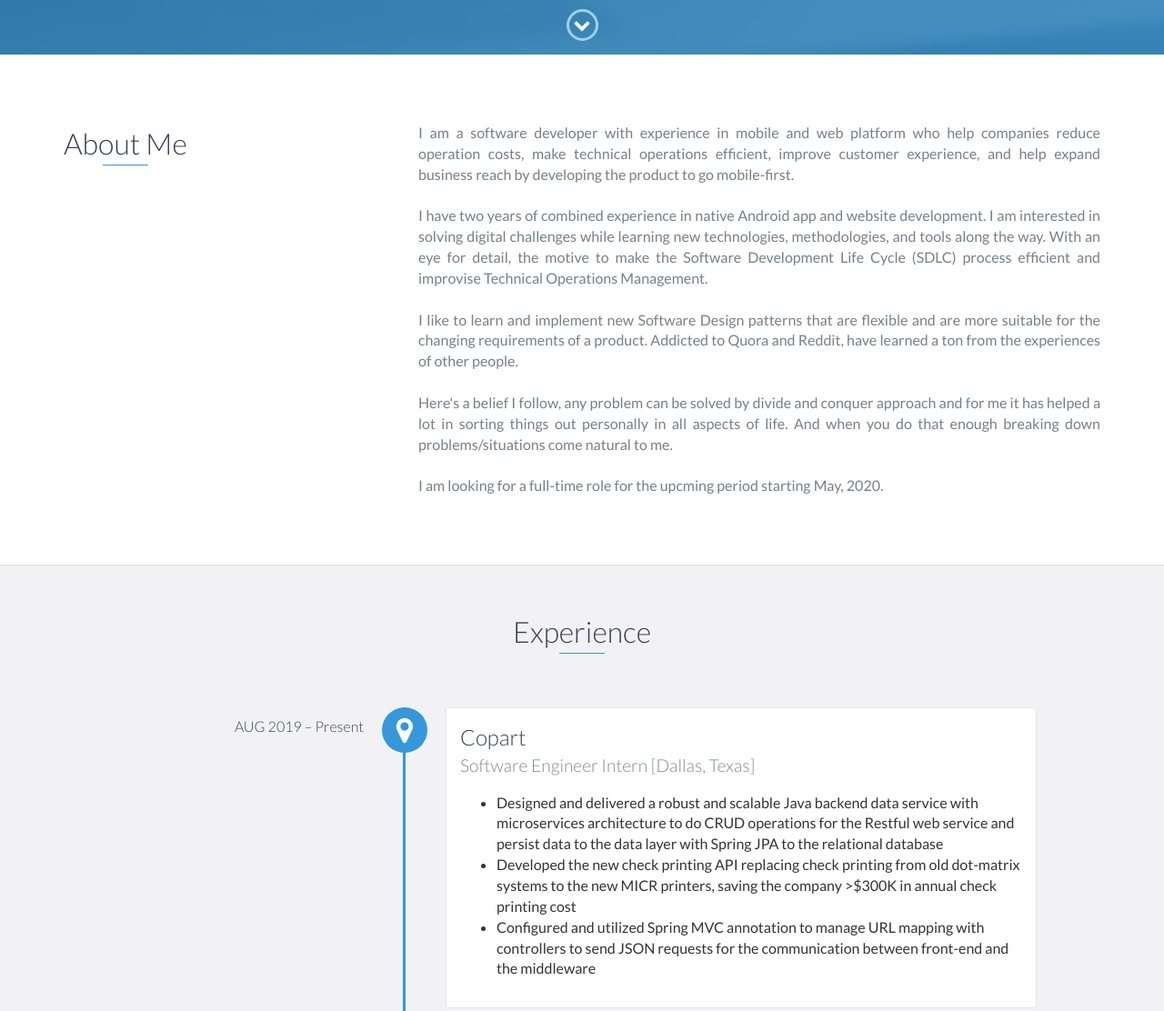
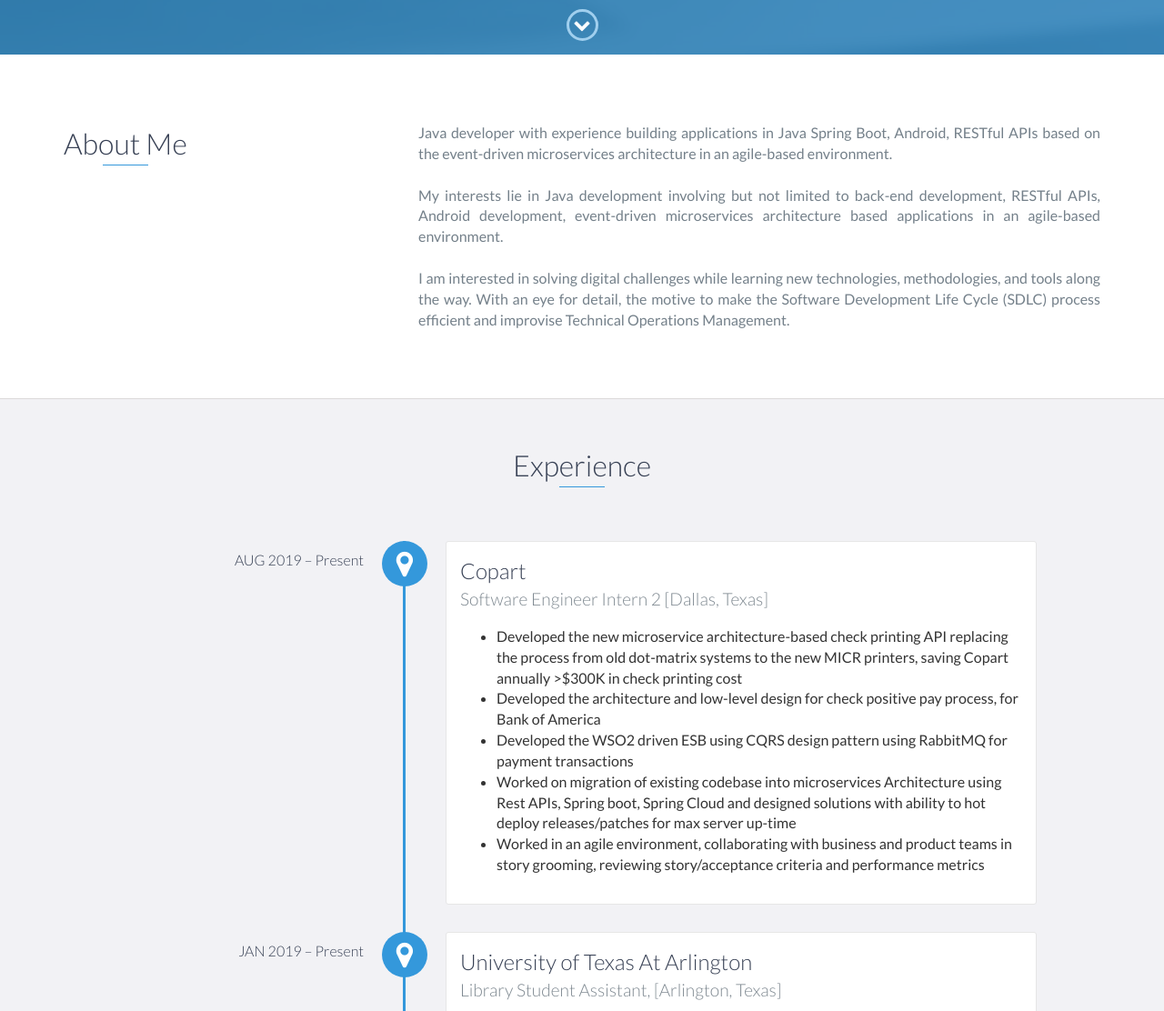
Before and after one commit to ssrishabh96/ssrishabh96.github.io, a website: page index.html in a window 1280 px wide. Shown: the part 740-1852 px from the top of the page at 91% size. Drawn offline with nearby package versions, Linux system fonts and the light colour scheme.

Commit message:
Update portfolio and resume link

```diff
--- a/index.html
+++ b/index.html
@@ -76,15 +76,17 @@
                 </div>
                 <div class="col-md-8" >
                     <p align="justify">
-                        I am a software developer with experience in mobile and web platform who help companies reduce operation costs, make technical operations efficient, improve customer experience, and help expand business reach by developing the product to go mobile-first.
+                        Java developer with experience building applications in Java Spring Boot, Android, RESTful APIs based on the event-driven microservices architecture in an agile-based environment.
 
                         <br><br>
-						I have two years of combined experience in native Android app and website development. I am interested in solving digital challenges while learning new technologies, methodologies, and tools along the way. With an eye for detail, the motive to make the Software Development Life Cycle (SDLC) process efficient and improvise Technical Operations Management.
-                        <br><br>
-						I like to learn and implement new Software Design patterns that are flexible and are more suitable for the changing requirements of a product. Addicted to Quora and Reddit, have learned a ton from the experiences of other people.
+
+						My interests lie in Java development involving but not limited to back-end development, RESTful APIs, Android development, event-driven microservices architecture based applications in an agile-based environment.
+
 						<br><br>
-                        Here's a belief I follow, any problem can be solved by divide and conquer approach and for me it has helped a lot in sorting things out personally in all aspects of life. And when you do that enough breaking down problems/situations come natural to me.
-                        <br><br>I am looking for a full-time role for the upcming period starting May, 2020.
+
+						I am interested in solving digital challenges while learning new technologies, methodologies, and tools along the way. With an eye for detail, the motive to make the Software Development Life Cycle (SDLC) process efficient and improvise Technical Operations Management.
+
+                        <br>
                     </p>
                 </div>
             </div>
@@ -98,19 +100,23 @@
 
 	<div data-date="AUG 2019 – Present">
                 <h3>Copart </h3>
-                <h4>Software Engineer Intern [Dallas, Texas]</h4>
+                <h4>Software Engineer Intern 2 [Dallas, Texas]</h4>
                 <p>
                     <ul>
                         <li>
-                        	Designed and delivered a robust and scalable Java backend data service with microservices architecture to do CRUD operations for the Restful web service and persist data to the data layer with Spring JPA to the relational database
+                        	Developed the new microservice architecture-based check printing API replacing the process from old dot-matrix systems to the new MICR printers, saving Copart annually >$300K in check printing cost
+                        </li>
+                        <li>
+							Developed the architecture and low-level design for check positive pay process, for Bank of America
 						</li>
-
 						<li>
-							Developed the new check printing API replacing check printing from old dot-matrix systems to the new MICR printers, saving the company >$300K in annual check printing cost
+							Developed the WSO2 driven ESB using CQRS design pattern using RabbitMQ for payment transactions
 						</li>
-
 						<li>
-							Configured and utilized Spring MVC annotation to manage URL mapping with controllers to send JSON requests for the communication between front-end and the middleware
+							Worked on migration of existing codebase into microservices Architecture using Rest APIs, Spring boot, Spring Cloud and designed solutions with ability to hot deploy releases/patches for max server up-time
+						</li>
+						<li>
+							Worked in an agile environment, collaborating with business and product teams in story grooming, reviewing story/acceptance criteria and performance metrics
 						</li>
                     </ul>
                 </p>
@@ -287,19 +293,15 @@
         <ul>
             <li>Java</li>
             <li>C</li>
-            <li>Java Spring</li>
-            <li> RESTful API development</li>
+            <li>Java Spring Boot</li>
+            <li>RESTful APIs</li>
             <li>Android SDK</li>
             <li>Amazon AWS</li>
-            <li>HTML5</li>
+            <li>Kubernetes</li>
+            <li>Docker</li>
+            <li>ESB WSO2</li>
             <li>JavaScript</li>
-            <li>CSS</li>
-            <li>PHP</li>
-            <li>XML</li>
             <li>JSON</li>
-            <li>jQuery</li>
-            <li>Machine Learning</li>
-            <li>Robotics</li>
             <li>Jenkins</li>
             <li>Dependency Injection (DI) </li>
             <li>MySQL</li>
```
Also changed, not shown: 2 other files.
